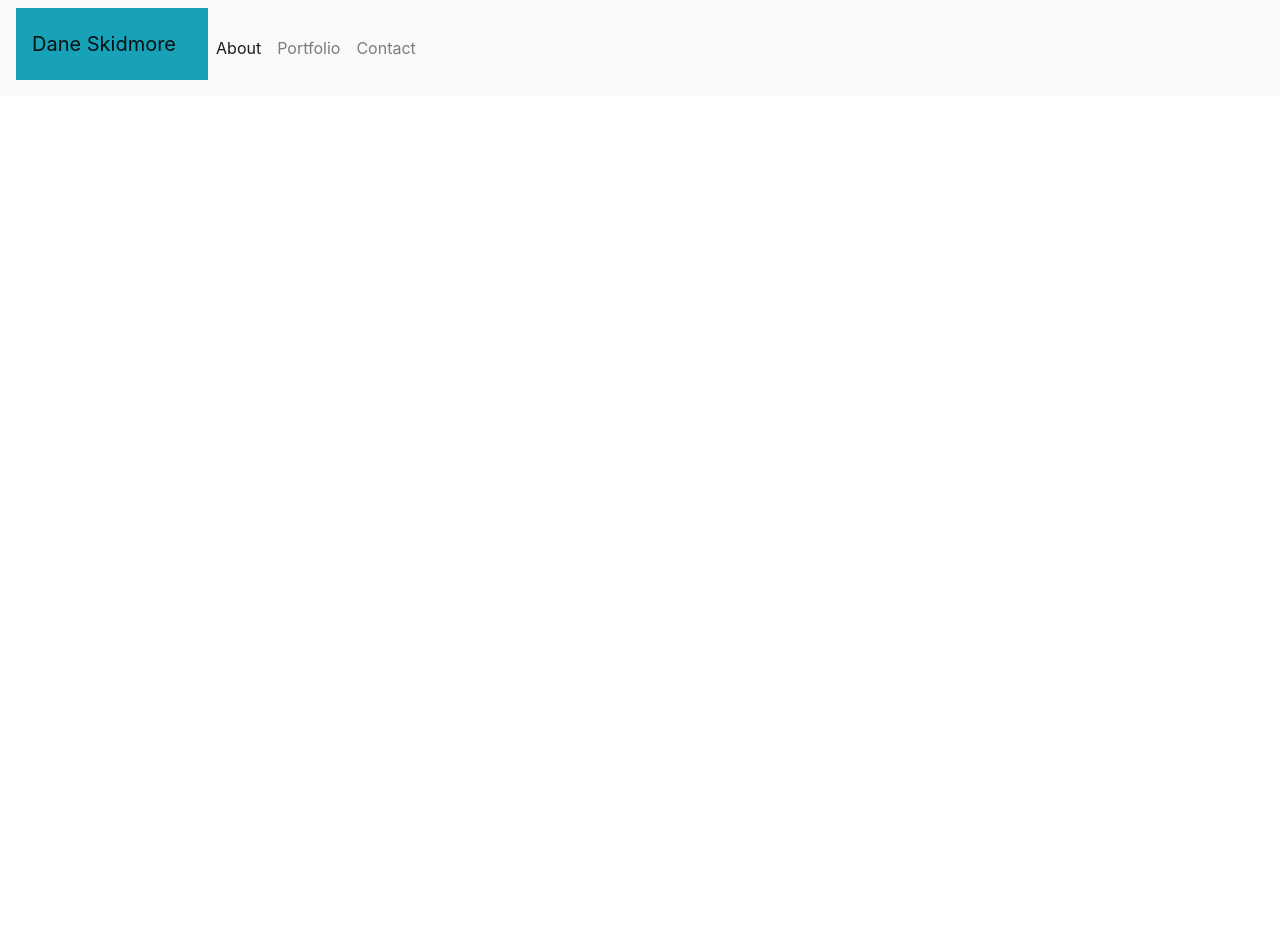
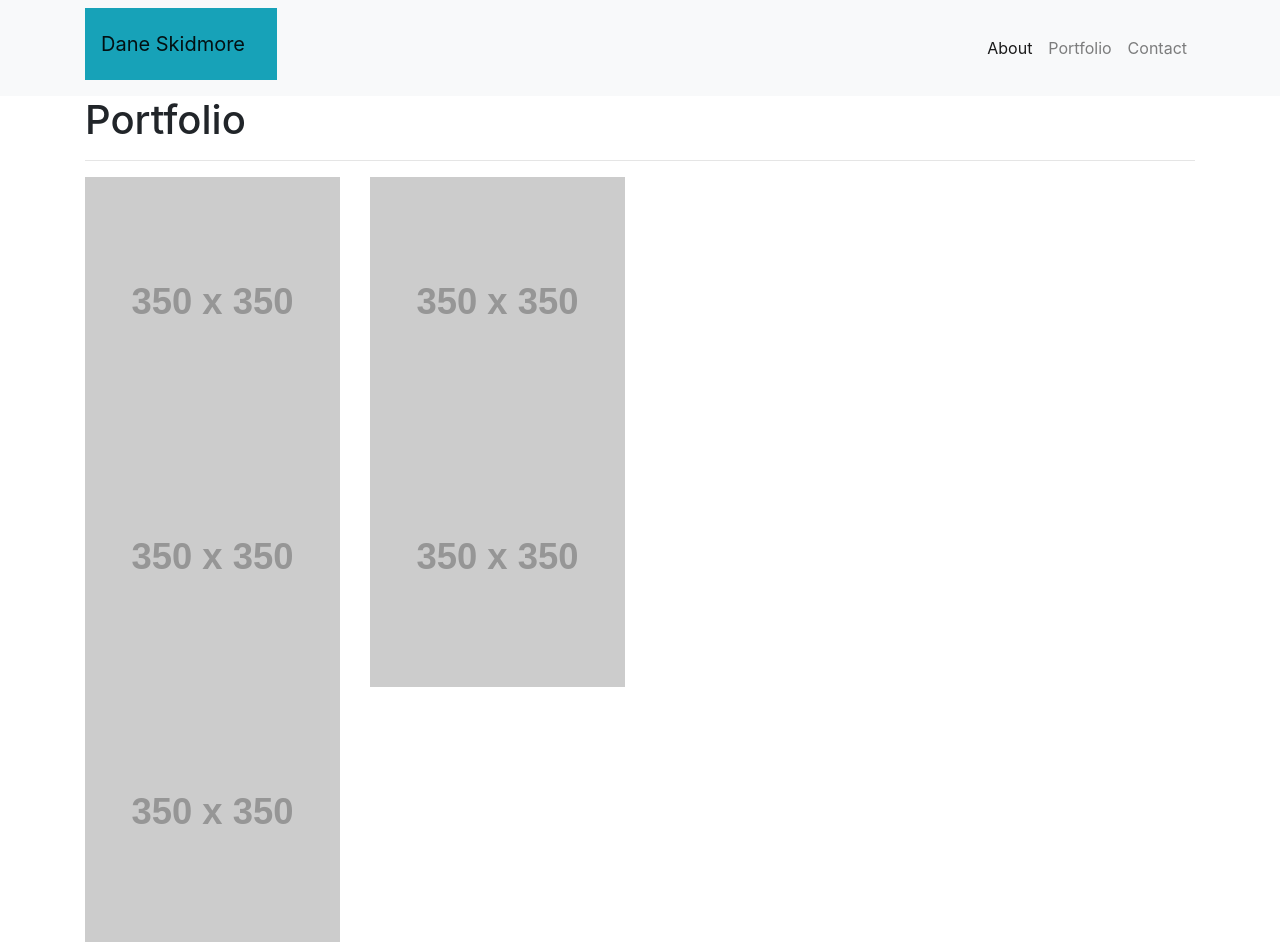
Before and after one commit to daneskidmore/my-first-demo-portfolio, a plain HTML site: page portfolio.html in a window 1280 px wide. Before the commit the page ends 800 px from the top, so only its background shows below. Drawn offline with nearby package versions, Linux system fonts and the light colour scheme; placeholder pictures from the web are drawn by us.

Commit message:
I added formatting to the body of my about me and portfollio pages.

```diff
--- a/portfolio.html
+++ b/portfolio.html
@@ -15,8 +15,9 @@
     <script src="https://stackpath.bootstrapcdn.com/bootstrap/4.5.2/js/bootstrap.min.js" integrity="sha384-B4gt1jrGC7Jh4AgTPSdUtOBvfO8shuf57BaghqFfPlYxofvL8/KUEfYiJOMMV+rV" crossorigin="anonymous"></script>
 
     <!--navigation bar-->
+    <nav class="navbar navbar-expand-lg navbar-light bg-light">
+      <div class="container">
 
-    <nav class="navbar navbar-expand-lg navbar-light bg-light">
      <div class="p-3 mb-2 bg-info text-white">
         <a class="navbar-brand" href="#">Dane Skidmore</a>
         </div>
@@ -24,9 +25,9 @@
           <span class="navbar-toggler-icon"></span>
         </button>
         <div class="collapse navbar-collapse" id="navbarNav">
-          <ul class="navbar-nav">
+          <ul class="navbar-nav ml-auto">
             <li class="nav-item active">
-              <a class="nav-link" href="index.htlm">About <span class="sr-only">(current)</span></a>
+              <a class="nav-link" href="index.html">About <span class="sr-only">(current)</span></a>
             </li>
             <li class="nav-item">
               <a class="nav-link" href="portfolio.html">Portfolio</a>
@@ -37,4 +38,53 @@
 
           </ul>
         </div>
+      </div>
       </nav>
+
+
+
+         <!-- First (and only column) -->
+
+
+
+           <div class="container">
+
+
+
+              <h1>Portfolio</h1>
+        <hr>
+
+            <div class="row">
+              <div class="col-lg-3">
+
+                <img class="img-fluid" src="http://placehold.it/350x350 " alt="">
+              </div>
+              <div class="col-lg-3">
+                <img class="img-fluid" src="http://placehold.it/350x350 " alt="">
+              </div>
+            </div>
+
+            <div class="row">
+               <div class="col-lg-3">
+                  <img class="img-fluid" src="http://placehold.it/350x350 " alt="">
+              </div>
+              <div class="col-lg-3">
+                <img class="img-fluid" src="http://placehold.it/350x350" alt="">
+              </div>
+            </div>
+
+            <div class="row">
+              <div class="col-lg-3">
+                <img class="img-fluid" src="http://placehold.it/350x350 " alt=""></div>
+
+                <div class="col-lg-3">
+
+            </div>
+
+
+
+          </div>
+
+
+          </body>
+          </html>
--- /dev/null
+++ b/style.css
@@ -0,0 +1,4 @@
+body {
+    background-image: url("IMAGE.PNG.JPG");
+
+}
```
Also changed, not shown: contact.html (+11 -4 lines), index.html (+14 -10 lines), IMAGE.PNG.JPG (added), image.jpg (added), image2background.jpg (added), image3.jpg (added).
